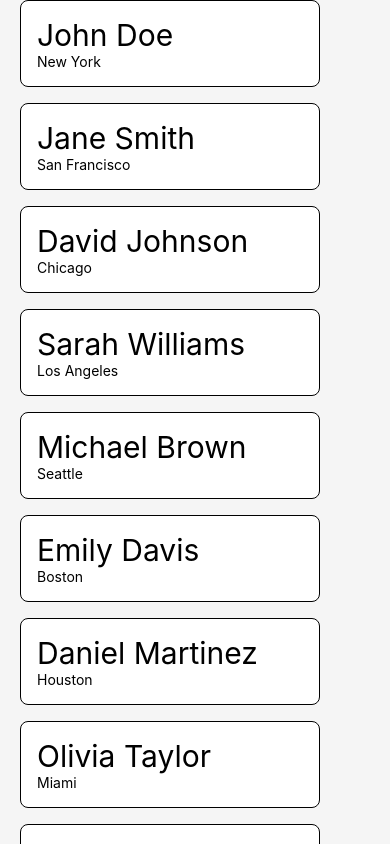
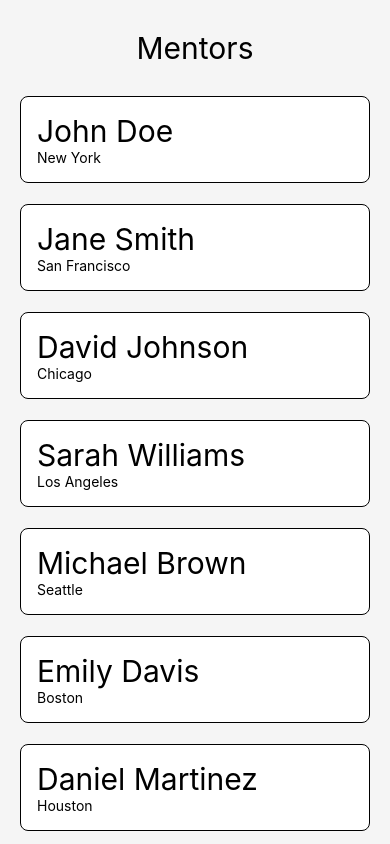
Before and after one commit to martinkarugaba/react_native_lists, a React Native app: screen / in a window 390 px wide. Shown: the top 844 px of the page. Built offline with nearby package versions, Linux system fonts and the light colour scheme.

Commit message:
Add listheader and listFooter components

```diff
--- a/App.js
+++ b/App.js
@@ -26,8 +26,10 @@
           }}
           horizontal={false}
           keyExtractor={(item, index) => item.id.toString()}
-          ItemSeparatorComponent={() => <View style={{ height: 16 }}></View>}
+          ItemSeparatorComponent={() => <View style={{ height: 5 }}></View>}
           ListEmptyComponent={<Text>No mentors available</Text>}
+          ListHeaderComponent={<Text style={styles.headerText}>Mentors</Text>}
+          ListFooterComponent={<Text style={styles.headerText}>Next</Text>}
         />
       </View>
     </SafeAreaView>
@@ -48,11 +50,14 @@
     padding: 16,
     borderRadius: 8,
     borderWidth: 1,
-    // marginHorizontal: 5,
-    // marginVertical: 5,
-    width: 300,
+    marginBottom: 16,
   },
   cardText: {
     fontSize: 30,
   },
+  headerText: {
+    fontSize: 30,
+    marginVertical: 30,
+    textAlign: 'center',
+  },
 });
```
